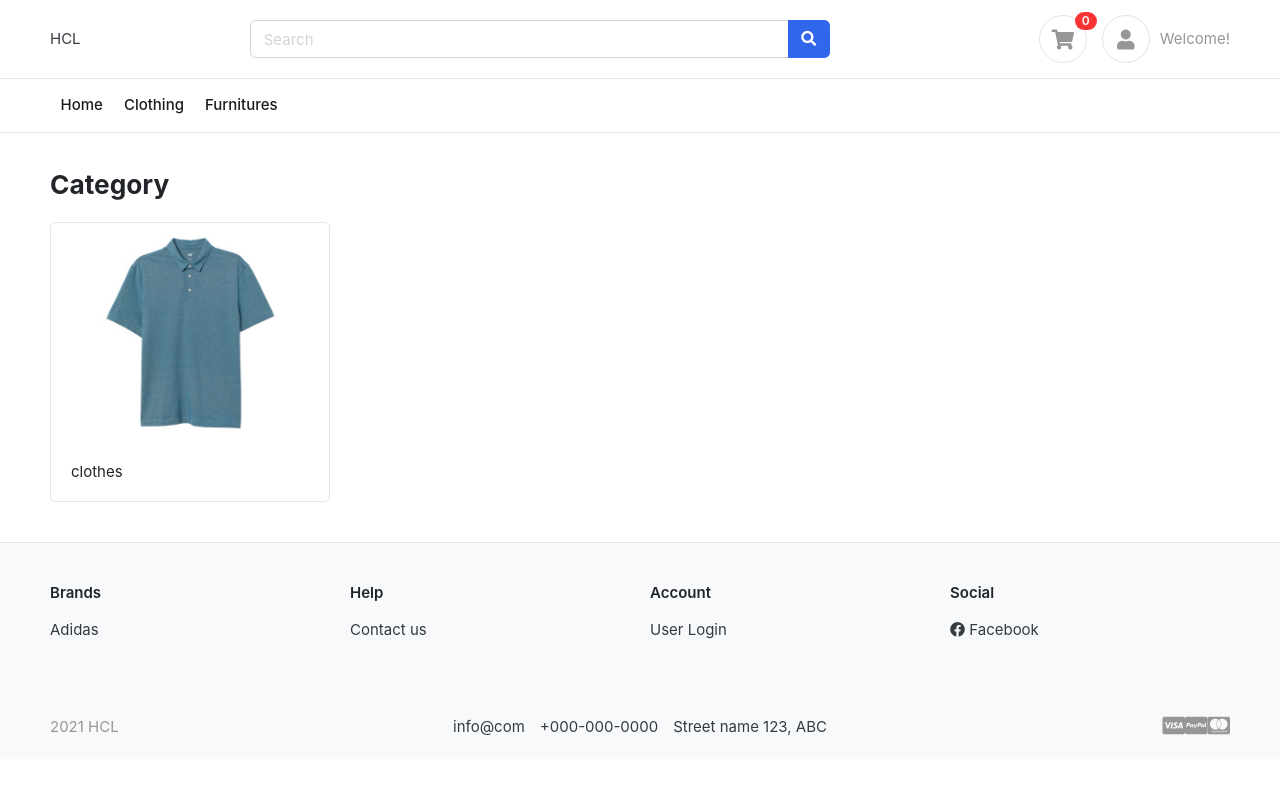
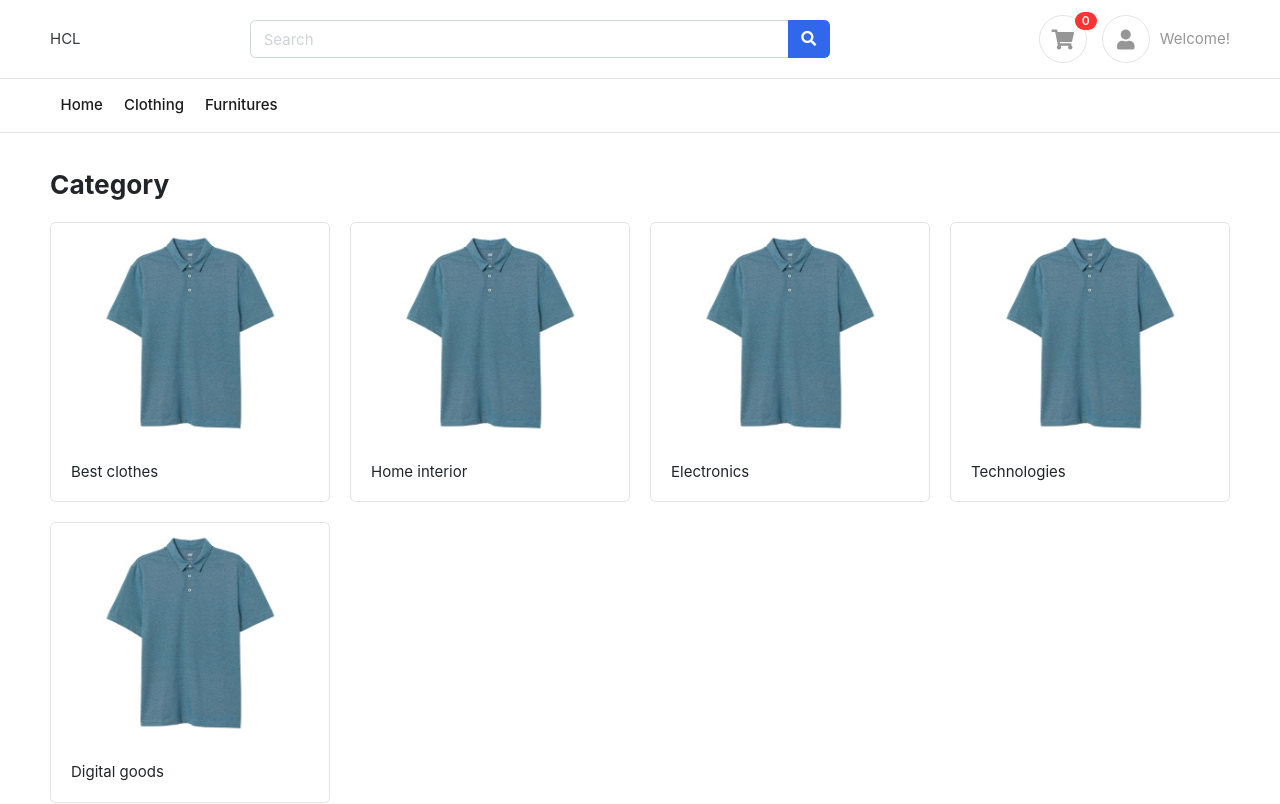
Before and after one commit to surendra246/shopping-card, an Angular app: page / in a window 1280 px wide. Shown: the top 804 px of the page. Built offline with nearby package versions, Linux system fonts and the light colour scheme; data requests are answered from the project's data file.

Commit message:
added service

```diff
--- a/src/app/app.component.html
+++ b/src/app/app.component.html
@@ -11,8 +11,8 @@
 
     <div class="row">
       <!-- col.// -->
-      <div class="col-md-3">
-        <app-category></app-category>
+      <div class="col-md-3" *ngFor="let category of categories; index as i;">
+        <app-category [category]="category"></app-category>
       </div> <!-- col.// -->
     </div> <!-- row.// -->
 
--- a/src/app/app.component.ts
+++ b/src/app/app.component.ts
@@ -1,10 +1,25 @@
-import { Component } from '@angular/core';
-
+import { Component, OnInit } from '@angular/core';
+import { AppService } from './app.service';
 @Component({
   selector: 'app-root',
   templateUrl: './app.component.html',
   styleUrls: ['./app.component.css']
 })
-export class AppComponent {
+export class AppComponent implements OnInit {
+
   title = 'shopping-card';
+  categories:any;
+  constructor(private appService: AppService) { }
+
+  ngOnInit() {
+    this.showCategories();
+  }
+
+  showCategories() {
+    this.appService.getCategories()
+      .subscribe((data: any) => {
+        console.log("data ::",data)
+        this.categories = data;
+      });
+  }
 }
--- a/src/app/app.module.ts
+++ b/src/app/app.module.ts
@@ -1,12 +1,11 @@
 import { NgModule } from '@angular/core';
 import { BrowserModule } from '@angular/platform-browser';
-
+import { HttpClientModule } from '@angular/common/http';
 import { AppRoutingModule } from './app-routing.module';
 import { AppComponent } from './app.component';
 import { HeaderComponent } from './header/header.component';
 import { FooterComponent } from './footer/footer.component';
 import { CategoryComponent } from './category/category.component';
-
 @NgModule({
   declarations: [
     AppComponent,
@@ -16,6 +15,7 @@ import { CategoryComponent } from './category/category.component';
   ],
   imports: [
     BrowserModule,
+    HttpClientModule,
     AppRoutingModule
   ],
   providers: [],
--- /dev/null
+++ b/src/app/app.service.ts
@@ -0,0 +1,15 @@
+import { Injectable } from '@angular/core';
+import { HttpClient } from '@angular/common/http';
+@Injectable({
+  providedIn: 'root'
+})
+export class AppService {
+
+  constructor(private http: HttpClient) { }
+
+  configUrl = 'http://localhost:3000/';
+
+  getCategories() {
+    return this.http.get<any>(this.configUrl+'categories');
+  }
+}
--- a/src/app/category/category.component.html
+++ b/src/app/category/category.component.html
@@ -1,7 +1,7 @@
 <div href="#" class="card card-product-grid">
     <a href="#" class="img-wrap"> <img src="assets/images/items/1.jpg"> </a>
     <figcaption class="info-wrap">
-        <a href="#" class="title">clothes</a>
+        <a href="#" class="title">{{category.name}}</a>
         <!-- <div class="price mt-1">$179.00</div> price-wrap.// -->
     </figcaption>
 </div>
--- a/src/app/category/category.component.ts
+++ b/src/app/category/category.component.ts
@@ -1,4 +1,4 @@
-import { Component, OnInit } from '@angular/core';
+import { Component, Input, OnInit } from '@angular/core';
 
 @Component({
   selector: 'app-category',
@@ -6,7 +6,7 @@ import { Component, OnInit } from '@angular/core';
   styleUrls: ['./category.component.css']
 })
 export class CategoryComponent implements OnInit {
-
+  @Input() category:any;
   constructor() { }
 
   ngOnInit(): void {
```
Also changed, not shown: 1 other file (tests, documents, lock files or other folders).
